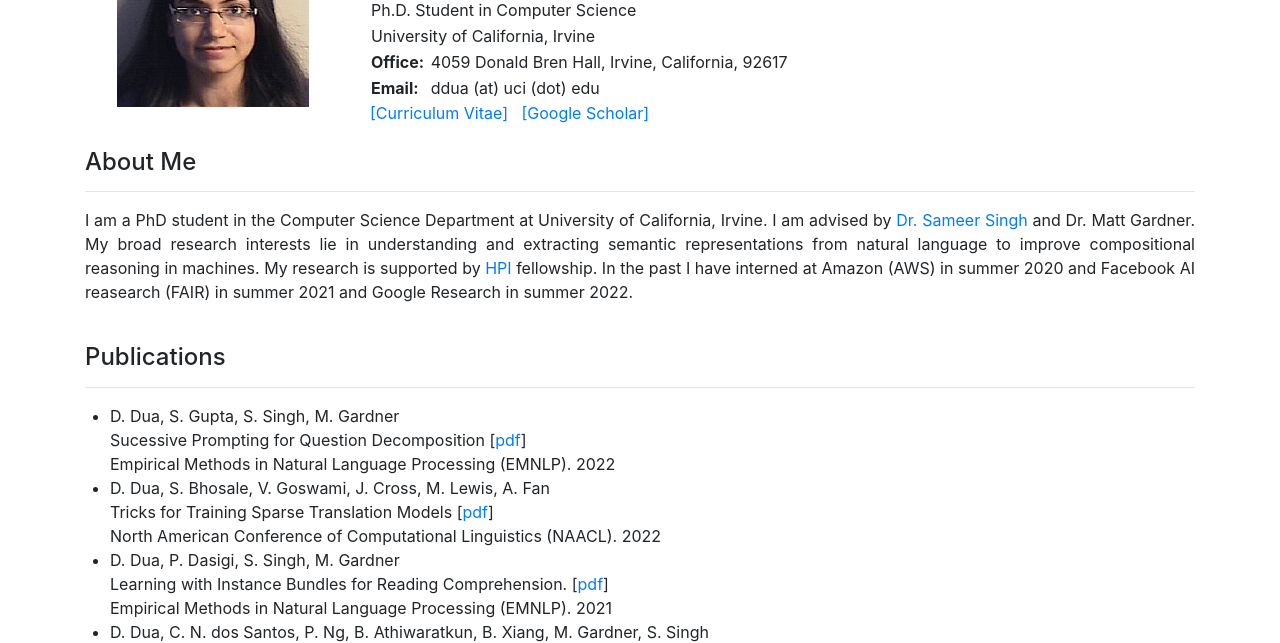
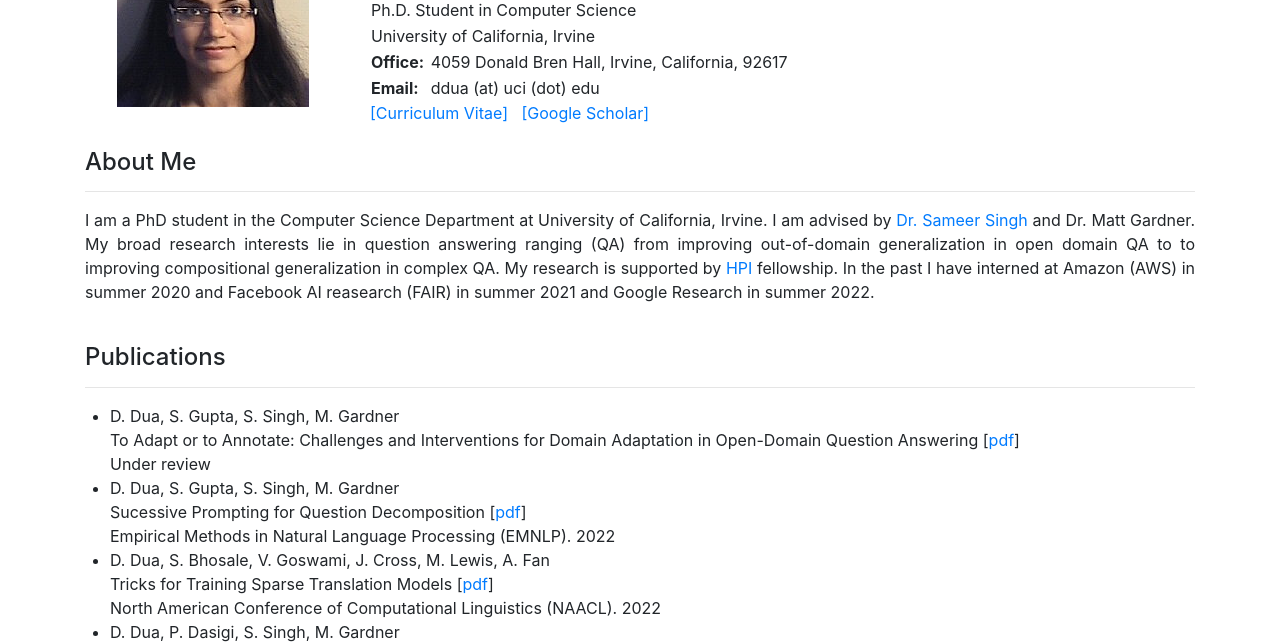
Before and after one commit to dDua/ddua.github.io, a plain HTML site: page src/index.html in a window 1280 px wide. Shown: the part 157-800 px from the top of the page. Drawn offline with nearby package versions, Linux system fonts and the light colour scheme.

Commit message:
Update index.html

```diff
--- a/src/index.html
+++ b/src/index.html
@@ -75,9 +75,12 @@
             <div class="row">
                 <div class="col-lg-12 col-md-12 col-sm-12 col-xs-12 thumb">
                     <p>
-                        I am a PhD student in the Computer Science Department at University of California, Irvine. I am advised by <a href="http://sameersingh.org/">Dr. Sameer Singh</a> and <a hred="https://matt-gardner.github.io/">Dr. Matt Gardner</a>.
-                        My broad research interests lie in understanding and extracting semantic representations from natural language to improve compositional reasoning in machines.
-                        My research is supported by <a href="https://www.ics.uci.edu/hpi/">HPI</a> fellowship. In the past I have interned at Amazon (AWS) in summer 2020 and
+                        I am a PhD student in the Computer Science Department at University of California, Irvine.
+                        I am advised by <a href="http://sameersingh.org/">Dr. Sameer Singh</a> and <a hred="https://matt-gardner.github.io/">Dr. Matt Gardner</a>.
+                        My broad research interests lie in question answering ranging (QA) from improving out-of-domain generalization in open domain QA to
+                        to improving compositional generalization in complex QA.
+                        My research is supported by <a href="https://www.ics.uci.edu/hpi/">HPI</a> fellowship.
+                        In the past I have interned at Amazon (AWS) in summer 2020 and
                         Facebook AI reasearch (FAIR) in summer 2021 and Google Research in summer 2022.
                     </p>
                 </div>
@@ -93,8 +96,12 @@
                     <hr>
                 </div>
             <ul>
+                <li>D. Dua, S. Gupta, S. Singh, M. Gardner </br>
+                    To Adapt or to Annotate: Challenges and Interventions for Domain Adaptation in Open-Domain Question Answering [<a href="https://arxiv.org/pdf/2212.10381.pdf">pdf</a>]</br>
+                    Under review
+                </li>
                  <li>D. Dua, S. Gupta, S. Singh, M. Gardner </br>
-                    Sucessive Prompting for Question Decomposition [<a href="https://drive.google.com/file/d/1eWx7aEbymuen0S5wATbkFPfqFndRssEO/view?usp=sharing">pdf</a>]</br>
+                    Sucessive Prompting for Question Decomposition [<a href="https://arxiv.org/pdf/2212.04092.pdf">pdf</a>]</br>
                     Empirical Methods in Natural Language Processing (EMNLP). 2022
                 </li>
                 <li>D. Dua, S. Bhosale, V. Goswami, J. Cross, M. Lewis, A. Fan </br>
```
